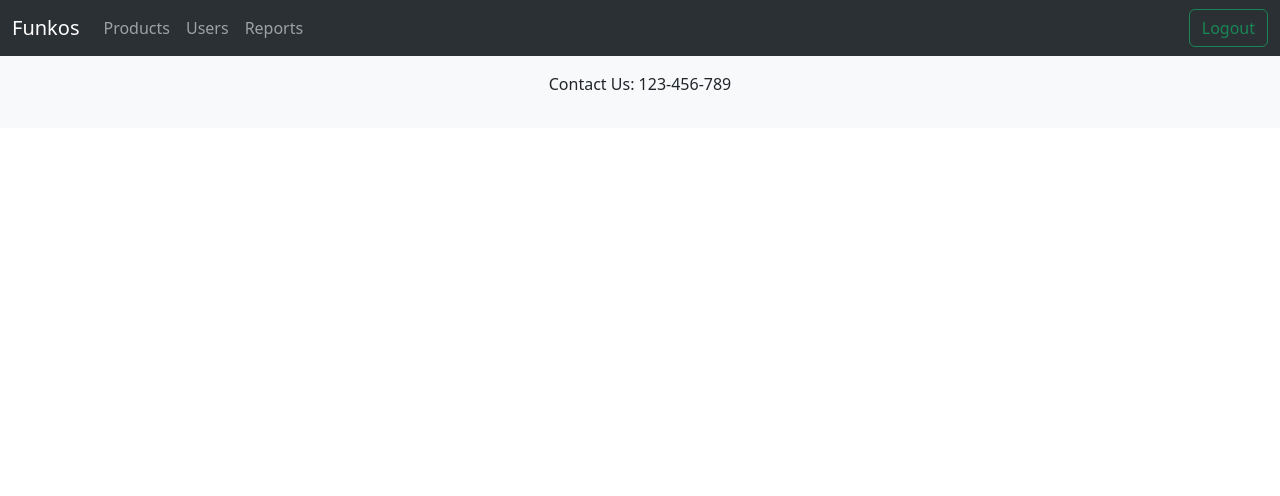
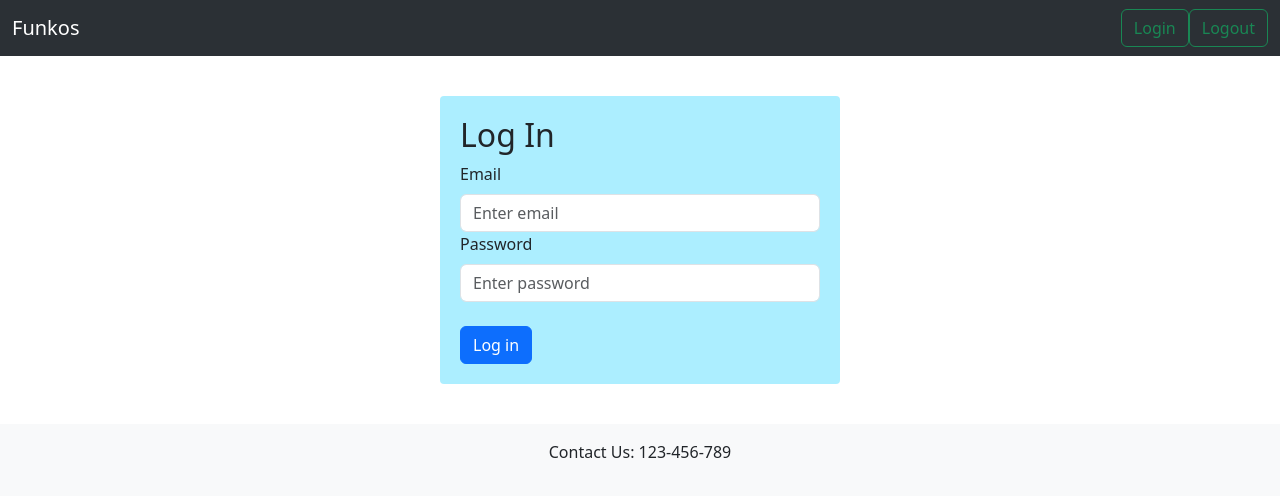
Before and after one commit to Davidguzley/Funkos, a React (Create React App) app in the folder Proyect/client/: page /login in a window 1280 px wide. Shown: the top 496 px of the page. Built offline with nearby package versions, Linux system fonts and the light colour scheme.

Commit message:
feat: remove Admin login in the aplication

```diff
--- a/Proyect/client/src/App.js
+++ b/Proyect/client/src/App.js
@@ -12,7 +12,7 @@ import Login from './pages/Login';
 import Product from './pages/Product';
 
 function App() {
-  const isAdmin = true;
+  const isAdmin = false;
 
   return (
     <div className="App">
--- a/Proyect/client/src/components/Topbar.js
+++ b/Proyect/client/src/components/Topbar.js
@@ -1,7 +1,17 @@
 import { Navbar, Nav, Button, Container} from 'react-bootstrap';
+import { useAuthContext } from '../hooks/useAuthContext';
 
 const Topbar = () => {
-    const isAdmin = true;
+    const { dispatch } = useAuthContext();
+    const isAdmin = false;
+
+    const handleClick = () => {
+        // remove admin from storage
+        localStorage.removeItem('admin');
+
+        // dispatch logout action
+        dispatch({type: 'LOGOUT'});
+    };
 
     return(
         <>
@@ -25,8 +35,11 @@ const Topbar = () => {
             ) : null}
 
             </Nav>
-                <Button variant="outline-success" href={isAdmin ? "/logout" : "/login"}>
-                    {isAdmin ? "Logout" : "Login"}
+                <Button variant="outline-success" href={"/login"}>
+                    Login
+                </Button>
+                <Button variant="outline-success" onClick={handleClick}>
+                    Logout
                 </Button>
             </Navbar.Collapse>
         </Container>
--- a/Proyect/client/src/pages/Login.js
+++ b/Proyect/client/src/pages/Login.js
@@ -45,7 +45,7 @@ function Login() {
       setPassword('');
       setError(null);
       setIsLoading(false);
-      window.location.href = '/';
+      //window.location.href = '/';
     }
   };
 
```
